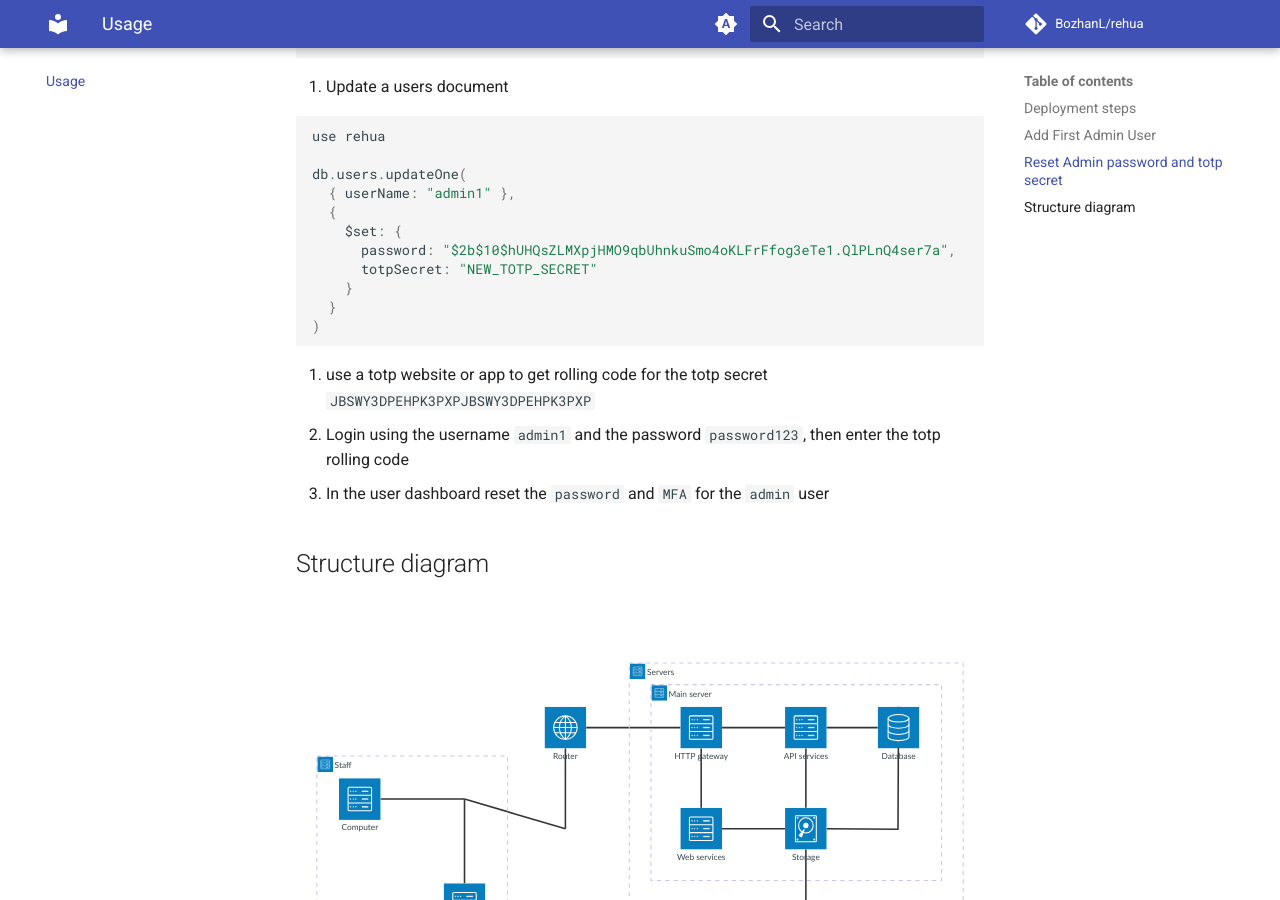
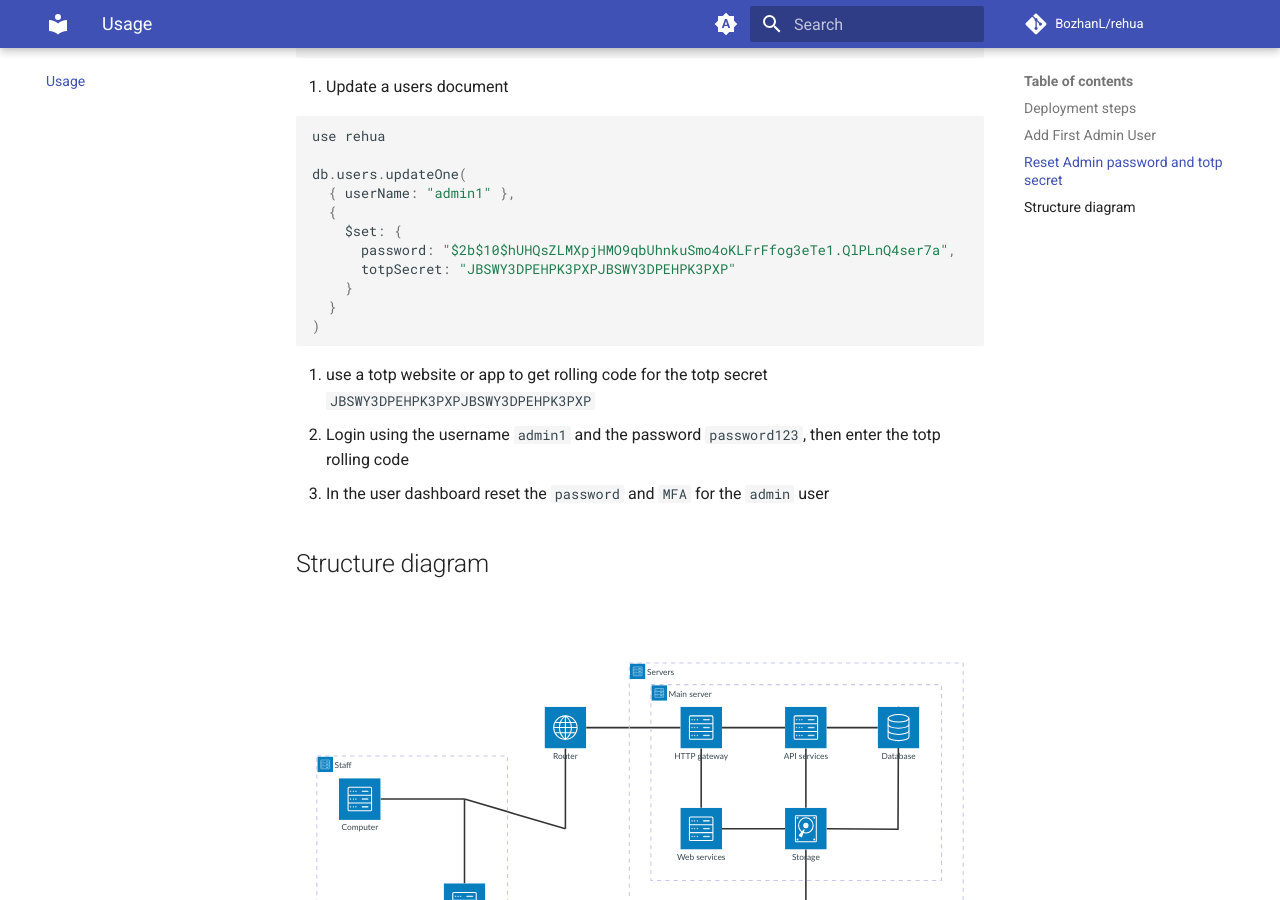
Before and after one commit to BozhanL/rehua-doc, an MkDocs documentation site: the page built from docs/usage.md, in a window 1280 px wide and 900 px high, scrolled down 2066 px. Built offline with MkDocs 1.6.1 and Material for MkDocs 9.7.7, drawn with Linux system fonts in a browser that asks for light colours; comment, search, counter and statistics services are not loaded.

Commit message:
fix(docs): matching totp secret for resetting user account access

```diff
--- a/docs/usage.md
+++ b/docs/usage.md
@@ -84,7 +84,7 @@ db.users.updateOne(
   {
     $set: {
       password: "$2b$10$hUHQsZLMXpjHMO9qbUhnkuSmo4oKLFrFfog3eTe1.QlPLnQ4ser7a",
-      totpSecret: "NEW_TOTP_SECRET"
+      totpSecret: "JBSWY3DPEHPK3PXPJBSWY3DPEHPK3PXP"
     }
   }
 )
```
